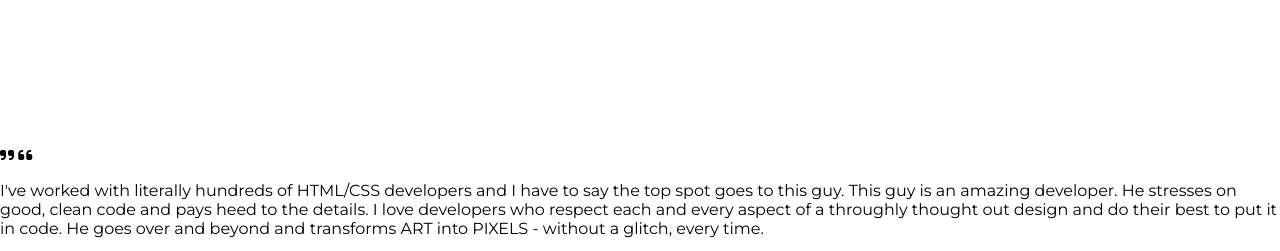
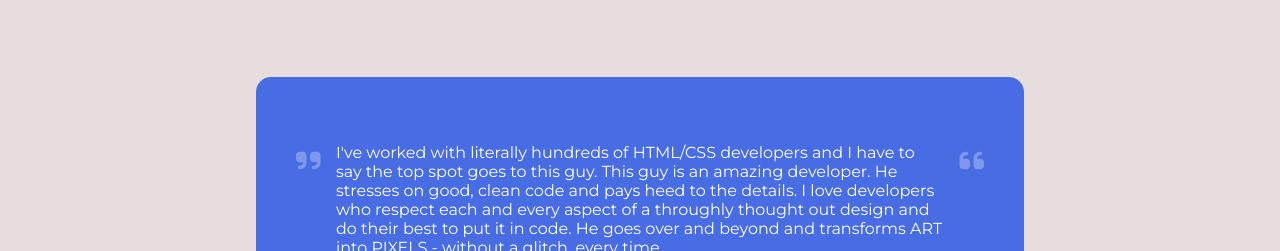
Before and after one commit to SGsubuuu-2322/Testimonial_Box_Switcher, a plain HTML site: page index.html in a window 1280 px wide. Shown: the top 251 px of the page. Drawn offline with Linux system fonts and the light colour scheme; grey boxes are pictures that could not be loaded.

Commit message:
Added the stylings quote and its resonsiveness

```diff
--- a/style.css
+++ b/style.css
@@ -5,6 +5,7 @@
 }
 
 body {
+  background-color: #e6dddd;
   font-family: "Montserrat";
   display: flex;
   flex-direction: column;
@@ -13,4 +14,39 @@ body {
   height: 100vh;
   overflow: hidden;
   margin: 0;
+  padding: 10px;
 }
+
+.testimonial-container {
+  background-color: #476ce4;
+  color: #fff;
+  border-radius: 15px;
+  margin: 20px auto;
+  padding: 50px 80px;
+  max-width: 768px;
+  position: relative;
+}
+
+.fa-quote {
+  color: rgba(255, 255, 255, 0.3);
+  font-size: 28px;
+  position: absolute;
+  top: 70px;
+}
+
+.fa-quote-right {
+  left: 40px;
+}
+.fa-quote-left {
+  right: 40px;
+}
+
+@media (max-width: 768px) {
+  .fa-quote {
+    display: none;
+  }
+
+  .testimonial-container {
+    padding: 20px 30px;
+  }
+}
```
